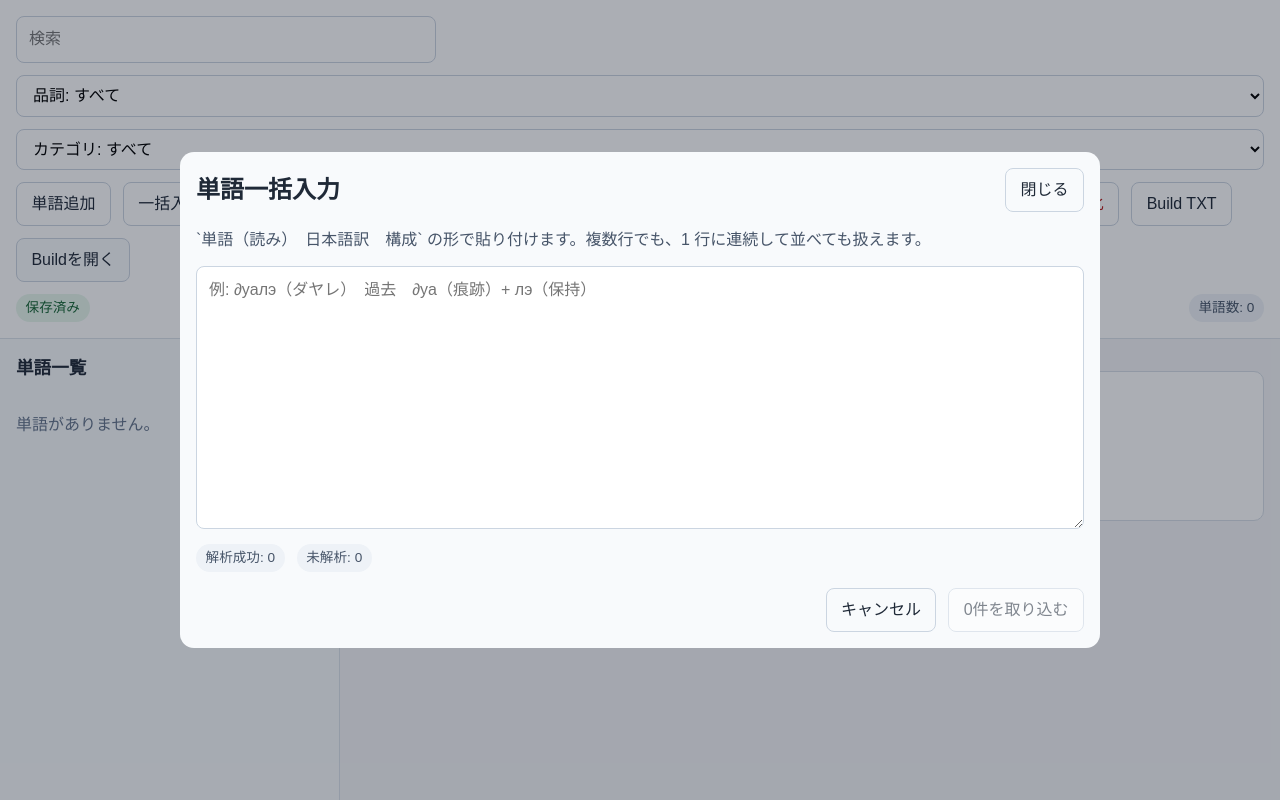
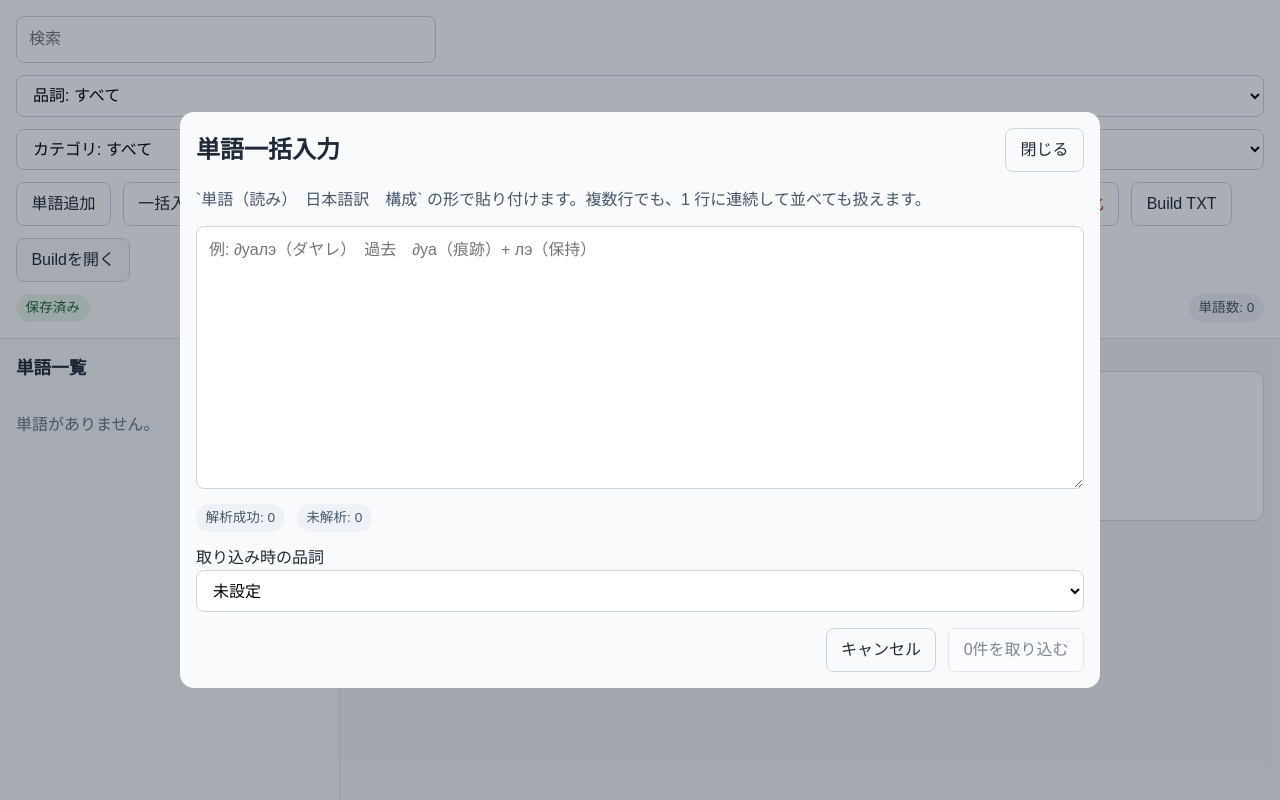
Before and after one commit to Aotumuri/originalang, a React (Vite) app: page / in a window 1280 px wide. Both pictures are taken after a click on the button "一括入力". Built offline with nearby package versions, Linux system fonts and the light colour scheme.

Commit message:
Add part-of-speech selection to bulk import

```diff
--- a/src/App.tsx
+++ b/src/App.tsx
@@ -82,6 +82,7 @@ export default function App() {
   const [isResettingDictionary, setIsResettingDictionary] = useState(false);
   const [isBulkImportModalOpen, setIsBulkImportModalOpen] = useState(false);
   const [bulkImportText, setBulkImportText] = useState("");
+  const [bulkImportPartOfSpeechId, setBulkImportPartOfSpeechId] = useState("");
   const [isBulkImporting, setIsBulkImporting] = useState(false);
 
   const refreshTokenRef = useRef(0);
@@ -497,13 +498,17 @@ export default function App() {
     setStatusMessage("");
 
     try {
+      const bulkImportPartOfSpeech =
+        partsOfSpeech.find((item) => item.id === bulkImportPartOfSpeechId) ?? null;
+
       for (const entry of bulkImportResult.entries) {
-        await saveWord(toBulkImportedWord(entry));
+        await saveWord(toBulkImportedWord(entry, bulkImportPartOfSpeech));
       }
 
       await refreshAll();
       await loadWordIntoEditor(bulkImportResult.entries[0].id);
       setBulkImportText("");
+      setBulkImportPartOfSpeechId("");
       setIsBulkImportModalOpen(false);
       setSaveState("saved");
       setStatusMessage("保存しました。");
@@ -693,10 +698,13 @@ export default function App() {
         invalidEntries={bulkImportResult.invalidEntries}
         isOpen={isBulkImportModalOpen}
         isSubmitting={isBulkImporting}
+        partOfSpeechId={bulkImportPartOfSpeechId}
         parsedEntries={bulkImportResult.entries}
+        partsOfSpeech={partsOfSpeech}
         rawText={bulkImportText}
         onClose={handleCloseBulkImportModal}
         onImport={() => void handleBulkImport()}
+        onPartOfSpeechChange={setBulkImportPartOfSpeechId}
         onRawTextChange={setBulkImportText}
       />
 
--- a/src/components/BulkWordImportModal.tsx
+++ b/src/components/BulkWordImportModal.tsx
@@ -1,12 +1,16 @@
 import type { ParsedBulkWord } from "../lib/bulk-import";
+import type { ManagedEntity } from "../types";
 
 type BulkWordImportModalProps = {
   isOpen: boolean;
   rawText: string;
   parsedEntries: ParsedBulkWord[];
   invalidEntries: string[];
+  partsOfSpeech: ManagedEntity[];
+  partOfSpeechId: string;
   isSubmitting: boolean;
   onRawTextChange: (value: string) => void;
+  onPartOfSpeechChange: (value: string) => void;
   onClose: () => void;
   onImport: () => void;
 };
@@ -16,8 +20,11 @@ export default function BulkWordImportModal({
   rawText,
   parsedEntries,
   invalidEntries,
+  partsOfSpeech,
+  partOfSpeechId,
   isSubmitting,
   onRawTextChange,
+  onPartOfSpeechChange,
   onClose,
   onImport,
 }: BulkWordImportModalProps) {
@@ -76,6 +83,22 @@ export default function BulkWordImportModal({
               </div>
             </div>
           ) : null}
+
+          <label className="full-width">
+            <span>取り込み時の品詞</span>
+            <select
+              value={partOfSpeechId}
+              onChange={(event) => onPartOfSpeechChange(event.target.value)}
+              disabled={isSubmitting}
+            >
+              <option value="">未設定</option>
+              {partsOfSpeech.map((item) => (
+                <option key={item.id} value={item.id}>
+                  {item.name}
+                </option>
+              ))}
+            </select>
+          </label>
         </div>
 
         <div className="modal-actions">
--- a/src/lib/bulk-import.ts
+++ b/src/lib/bulk-import.ts
@@ -1,6 +1,6 @@
 import { extractComponentsFromEtymology } from "./etymology";
 import { createId, nowIsoString } from "./utils";
-import type { WordRecord } from "../types";
+import type { ManagedEntity, WordRecord } from "../types";
 
 export type ParsedBulkWord = {
   id: string;
@@ -82,7 +82,10 @@ function parseBulkImportEntry(value: string): ParsedBulkWord | null {
   };
 }
 
-export function toBulkImportedWord(entry: ParsedBulkWord): WordRecord {
+export function toBulkImportedWord(
+  entry: ParsedBulkWord,
+  partOfSpeech?: Pick<ManagedEntity, "id" | "name"> | null,
+): WordRecord {
   const timestamp = nowIsoString();
   const components = extractComponentsFromEtymology(entry.id, entry.etymology);
 
@@ -95,8 +98,8 @@ export function toBulkImportedWord(entry: ParsedBulkWord): WordRecord {
     etymology: entry.etymology,
     origin: "",
     notes: "",
-    partOfSpeechId: null,
-    partOfSpeechName: "",
+    partOfSpeechId: partOfSpeech?.id ?? null,
+    partOfSpeechName: partOfSpeech?.name ?? "",
     categoryIds: [],
     categoryNames: [],
     examples: [],
```
